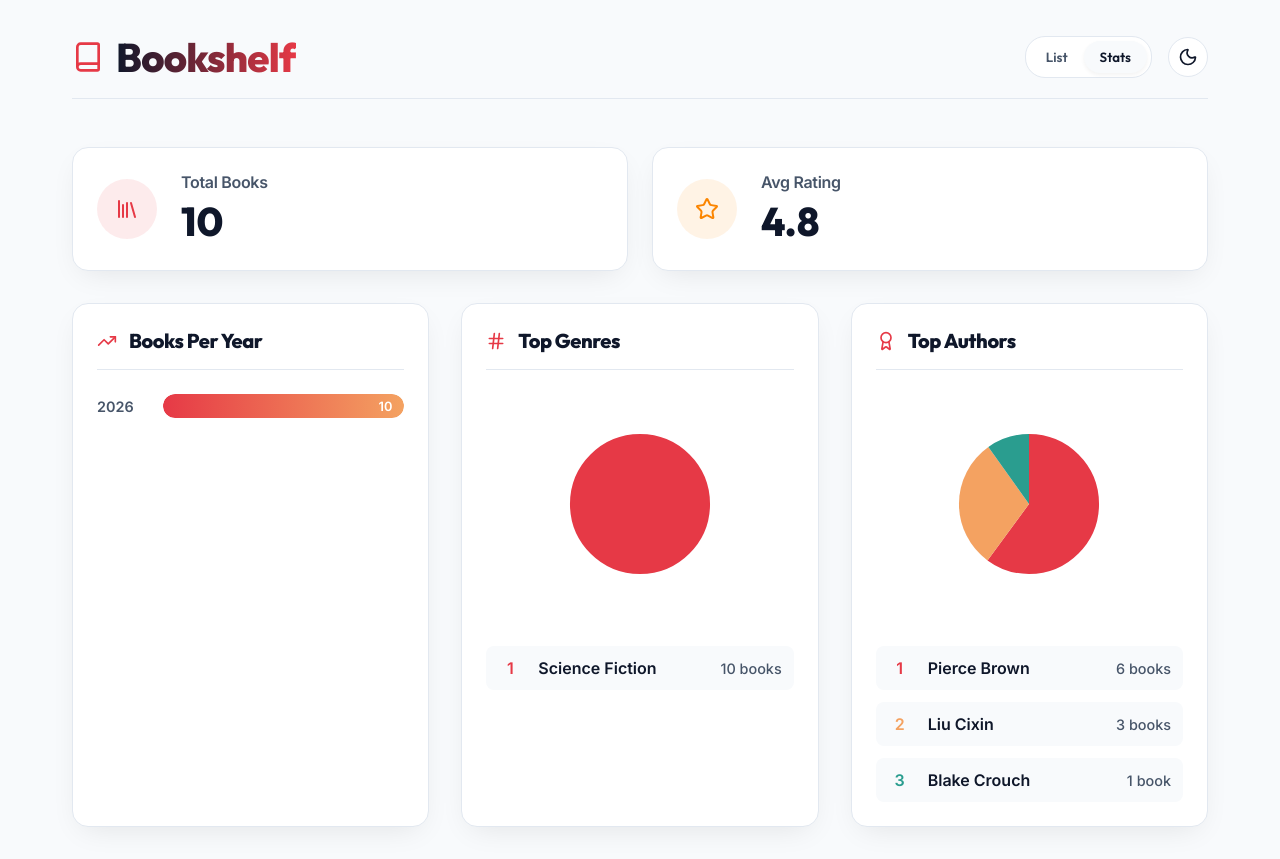
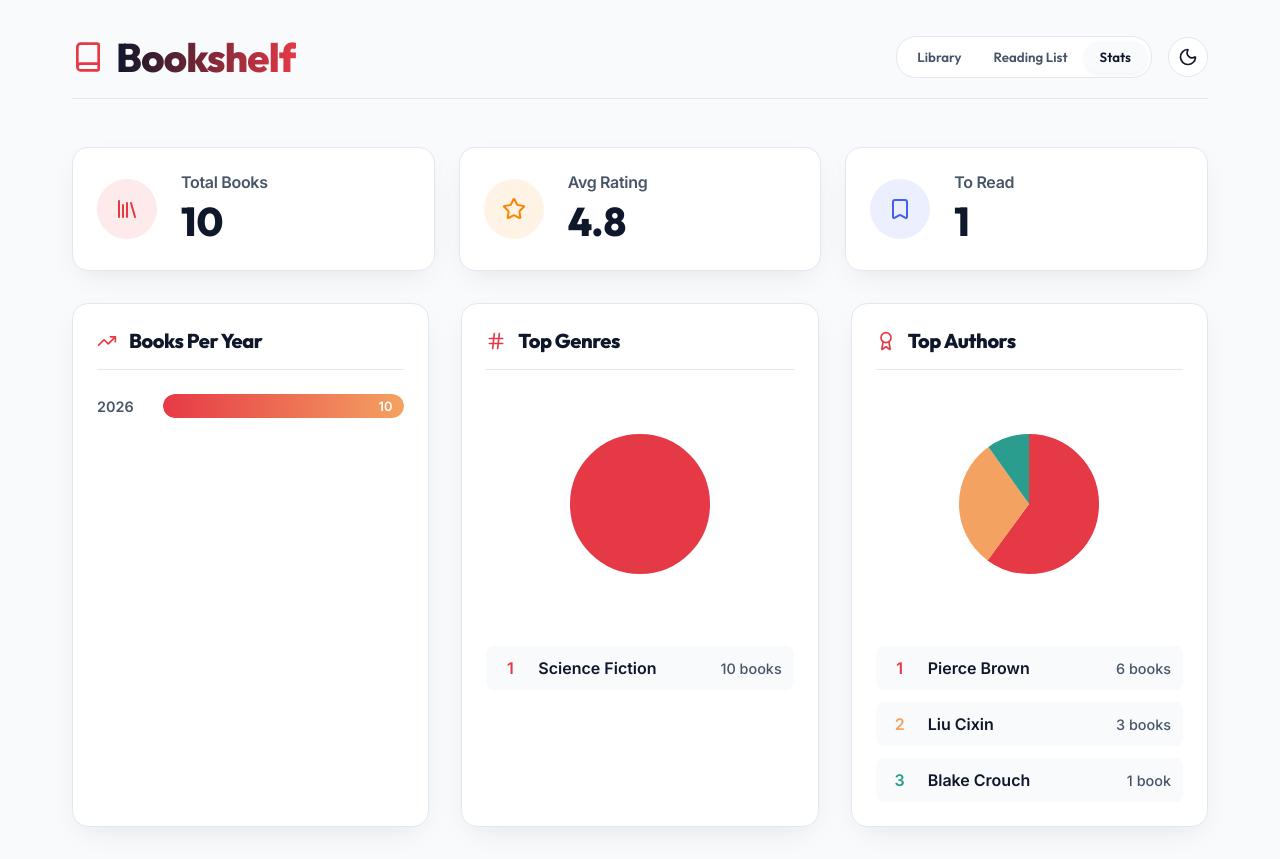
Before and after one commit to Parzival1918/bookshelf, a React (Vite) app: page / in a window 1280 px wide. Both pictures are taken after a click on the button "Stats". Built offline with nearby package versions, Linux system fonts and the light colour scheme.

Commit message:
add a reading list section

```diff
--- a/src/App.jsx
+++ b/src/App.jsx
@@ -1,6 +1,6 @@
 import React, { useState, useEffect } from 'react';
 import { Moon, Sun, Book, GitGraph } from 'lucide-react';
-import { books } from './data/books';
+import { books, readingList } from './data/books';
 import { BookList } from './components/BookList';
 import { BookDetailsModal } from './components/BookDetailsModal';
 import { StatsView } from './components/StatsView';
@@ -8,7 +8,7 @@ import './index.css';
 
 function App() {
   const [theme, setTheme] = useState('light');
-  const [view, setView] = useState('list'); // 'list' | 'stats'
+  const [view, setView] = useState('list'); // 'list' | 'stats' | 'reading-list'
   const [selectedBook, setSelectedBook] = useState(null);
 
   useEffect(() => {
@@ -33,7 +33,13 @@ function App() {
               className={view === 'list' ? 'active' : ''}
               onClick={() => setView('list')}
             >
-              List
+              Library
+            </button>
+            <button
+              className={view === 'reading-list' ? 'active' : ''}
+              onClick={() => setView('reading-list')}
+            >
+              Reading List
             </button>
             <button
               className={view === 'stats' ? 'active' : ''}
@@ -50,9 +56,11 @@ function App() {
 
       <main>
         {view === 'list' ? (
-          <BookList books={books} onBookSelect={setSelectedBook} />
+          <BookList key="library" books={books} onBookSelect={setSelectedBook} />
+        ) : view === 'reading-list' ? (
+          <BookList key="reading-list" books={readingList} onBookSelect={setSelectedBook} isReadingList={true} />
         ) : (
-          <StatsView books={books} />
+          <StatsView books={books} readingList={readingList} />
         )}
       </main>
 
--- a/src/components/BookList.jsx
+++ b/src/components/BookList.jsx
@@ -2,9 +2,9 @@ import React, { useState, useMemo } from 'react';
 import { BookCard } from './BookCard';
 import { Search } from 'lucide-react';
 
-export function BookList({ books, onBookSelect }) {
+export function BookList({ books, onBookSelect, isReadingList = false }) {
   const [searchQuery, setSearchQuery] = useState('');
-  const [sortBy, setSortBy] = useState('readingYear');
+  const [sortBy, setSortBy] = useState(isReadingList ? 'publicationYear' : 'readingYear');
 
   const groupedBooks = useMemo(() => {
     let result = [...books];
@@ -88,7 +88,7 @@ export function BookList({ books, onBookSelect }) {
             onChange={e => setSortBy(e.target.value)}
             className="sort-select"
           >
-            <option value="readingYear">Reading Order (Newest)</option>
+            {!isReadingList && <option value="readingYear">Reading Order (Newest)</option>}
             <option value="publicationYear">Publication Year</option>
             <option value="series">Saga / Series</option>
           </select>
--- a/src/components/StatsView.jsx
+++ b/src/components/StatsView.jsx
@@ -1,5 +1,5 @@
 import React, { useMemo, useState } from 'react';
-import { Star, TrendingUp, Hash, Library, Award } from 'lucide-react';
+import { Star, TrendingUp, Hash, Library, Award, Bookmark } from 'lucide-react';
 
 const COLORS = [
   '#e63946', '#f4a261', '#2a9d8f', '#e76f51', '#264653',
@@ -76,7 +76,7 @@ const PieChart = ({ data }) => {
   );
 };
 
-export const StatsView = ({ books }) => {
+export const StatsView = ({ books, readingList = [] }) => {
   const stats = useMemo(() => {
     const totalBooks = books.length;
     const avgRating = totalBooks > 0
@@ -125,6 +125,13 @@ export const StatsView = ({ books }) => {
           <div className="stat-content">
             <h3>Avg Rating</h3>
             <p className="stat-value">{stats.avgRating}</p>
+          </div>
+        </div>
+        <div className="stat-card tertiary">
+          <div className="stat-icon"><Bookmark size={24} /></div>
+          <div className="stat-content">
+            <h3>To Read</h3>
+            <p className="stat-value">{readingList.length}</p>
           </div>
         </div>
       </div>
--- a/src/data/books.js
+++ b/src/data/books.js
@@ -120,3 +120,17 @@ export const books = [
     coverColor: "#073b4c"
   }
 ];
+
+export const readingList = [
+  {
+    id: "hyperion",
+    title: "Hyperion",
+    author: "Dan Simmons",
+    publicationYear: 1989,
+    description: "On the eve of Armageddon, with the entire galaxy at war, seven pilgrims set forth on a final voyage to Hyperion seeking the answers to the unsolved riddles of their lives.",
+    genre: "Science Fiction",
+    series: "Hyperion Cantos",
+    rating: 0,
+    coverColor: "#293241"
+  }
+];
--- a/src/index.css
+++ b/src/index.css
@@ -501,6 +501,11 @@ h1 {
   background: rgba(251, 133, 0, 0.1);
 }
 
+.stat-card.tertiary .stat-icon {
+  color: #4361ee;
+  background: rgba(67, 97, 238, 0.1);
+}
+
 .stat-content h3 {
   font-size: 1rem;
   color: var(--text-secondary);
```
